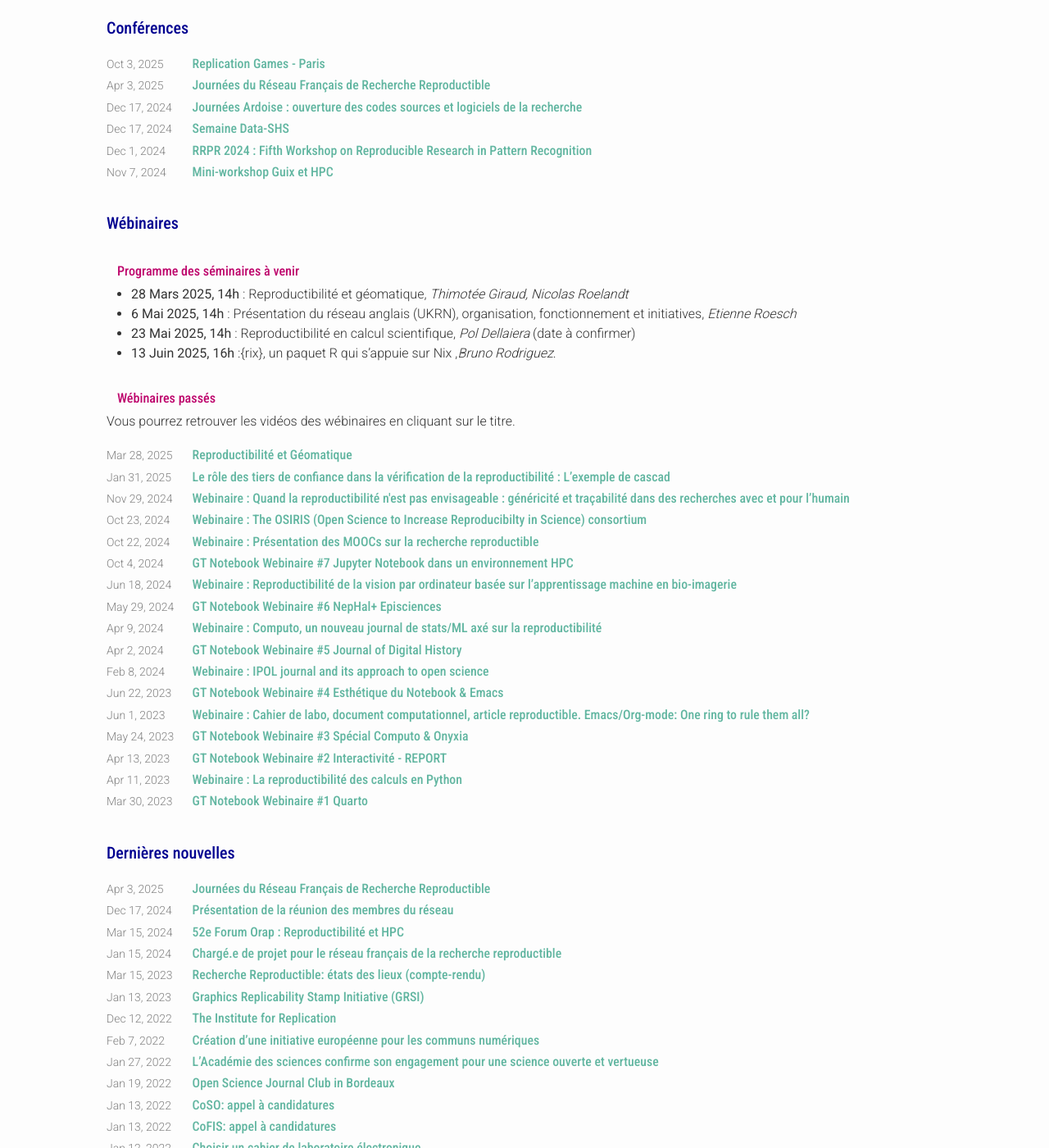
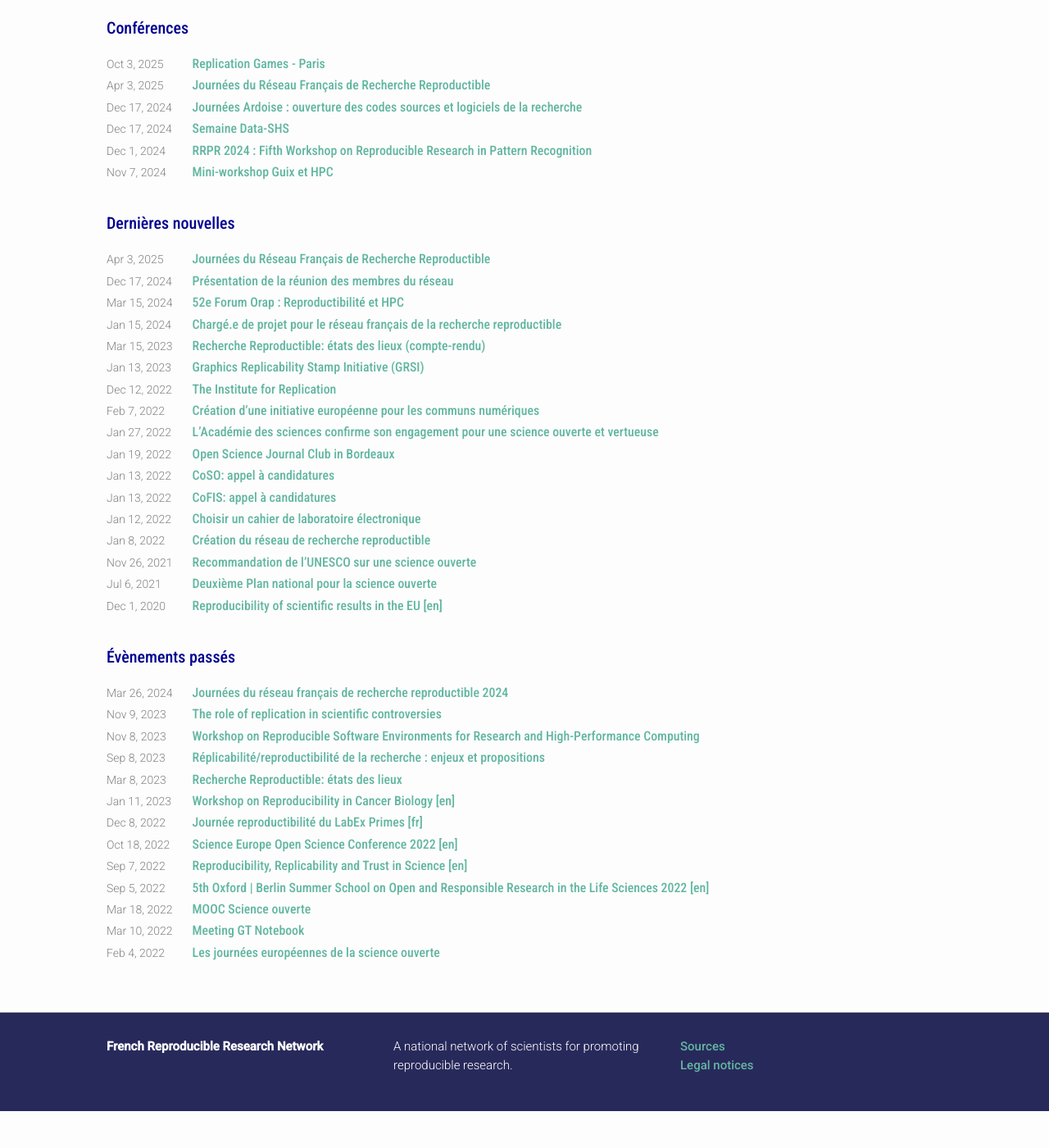
Before and after one commit to FR-RN/FR-RN, a Jekyll site: the page built from news.md, in a window 1280 px wide and 1400 px high, scrolled down 382 px. Shown: the whole window at 82% size. Built offline with Jekyll 4.4.1, drawn with Linux system fonts in a browser that asks for light colours; some web fonts are replaced; after the commit the page ends 1737 px from its top, so only the background shows below that; some of the changed text lies outside the part shown.

Commit message:
Add page publicatin

```diff
--- a/news.md
+++ b/news.md
@@ -33,46 +33,6 @@
  {%- endfor -%}
 </ul>
 
-
-## Wébinaires
-<ul class="post-list">
- {%- assign date_format = site.minima.date_format | default: "%b %-d, %Y" -%}
-   {%- for post in site.categories.webinaires limit:page.n_posts -%}
-    <li>
-      <span class="post-meta">{{ post.date | date: date_format }}</span>
-      <h3>
-        <a class="post-link" href="{{ post.url | relative_url }}">
-          {{ post.title | escape }}
-        </a>
-      </h3>
-    </li>
- {%- endfor -%}
-</ul>
-
-#### Programme des séminaires à venir
-* **28 Mars 2025, 14h** : Reproductibilité et géomatique, *Thimotée Giraud, Nicolas Roelandt*
-* **6 Mai 2025, 14h** : Présentation du réseau anglais (UKRN), organisation, fonctionnement et initiatives, *Etienne Roesch*
-* **23 Mai 2025, 14h** : Reproductibilité en calcul scientifique, *Pol Dellaiera* (date à confirmer)
-* **13 Juin 2025, 16h** :{rix}, un paquet R qui s'appuie sur Nix ,*Bruno Rodriguez*.
-
-
-#### Wébinaires passés
-Vous pourrez retrouver les vidéos des wébinaires en cliquant sur le titre.
-<ul class="post-list">
- {%- assign date_format = site.minima.date_format | default: "%b %-d, %Y" -%}
-   {%- for post in site.categories.past-webinaires limit:page.n_posts -%}
-    <li>
-      <span class="post-meta">{{ post.date | date: date_format }}</span>
-      <h3>
-        <a class="post-link" href="{{ post.url | relative_url }}">
-          {{ post.title | escape }}
-        </a>
-      </h3>
-    </li>
- {%- endfor -%}
-</ul>
-
-
 ## Dernières nouvelles
 
 {% if site.paginate %}
@@ -96,24 +56,7 @@
 </ul>
 
 
-## Publications
 
-<ul class="post-list">
- {%- assign date_format = site.minima.date_format | default: "%b %-d, %Y" -%}
-   {%- for post in site.categories.publication limit:10 -%}
-    <li>
-      <span class="post-meta">{{ post.date | date: date_format }}</span>
-      <h3>
-        <a class="post-link" href="{{ post.url | relative_url }}">
-          {{ post.title | escape }}
-          {% if post.lang == "english" %}
-          [en]
-          {% endif %}
-        </a>
-      </h3>
-    </li>
- {%- endfor -%}
-</ul>
 
 ## Évènements passés
 
--- /dev/null
+++ b/publications.md
@@ -0,0 +1,28 @@
+---
+layout: page
+title: Publications
+permalink: /publications/
+list_title: Publications
+n_posts: 500
+siteNav: false
+---
+Voici une liste de publications identifiées autour de la recherche reproductible. Vous pouvez trouver plus de référenes sur l'archive de publication du réseau : [zotero](https://www.zotero.org/groups/5860361/french_reproducible_research_network/), qui contient beaucoup de références !
+
+## Publications
+
+<ul class="post-list">
+ {%- assign date_format = site.minima.date_format | default: "%b %-d, %Y" -%}
+   {%- for post in site.categories.publication limit:10 -%}
+    <li>
+      <span class="post-meta">{{ post.date | date: date_format }}</span>
+      <h3>
+        <a class="post-link" href="{{ post.url | relative_url }}">
+          {{ post.title | escape }}
+          {% if post.lang == "english" %}
+          [en]
+          {% endif %}
+        </a>
+      </h3>
+    </li>
+ {%- endfor -%}
+</ul>
```
Also changed, not shown: other parts of news.md (+1 -1 lines).
